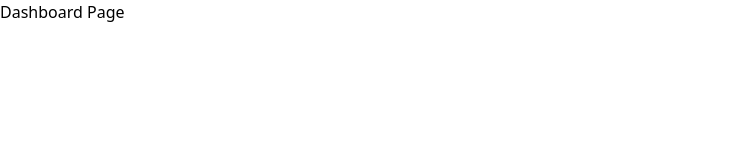
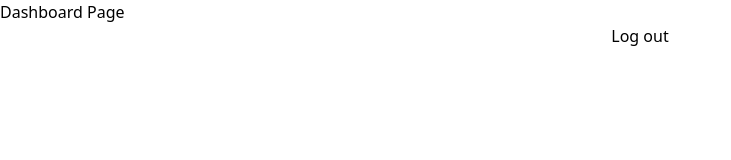
Before and after one commit to zaru-noodles/notelock, a Next.js app: page /dashboard in a window 1280 px wide. Shown: the top 160 px of the page, without its empty margins (0-731 px from the left). Built offline with nearby package versions, Linux system fonts and the light colour scheme.

Commit message:
Set-up route.ts for logout and logout button in dashboard for testing

```diff
--- a/app/(protected)/dashboard/page.tsx
+++ b/app/(protected)/dashboard/page.tsx
@@ -1,3 +1,10 @@
+import LogoutButton from "@/app/components/auth/LogoutButton";
+
 export default function Dashboard() {
-  return <div>Dashboard Page</div>;
+  return (
+    <>
+      <div>Dashboard Page</div>
+      <LogoutButton></LogoutButton>
+    </>
+  );
 }
--- a/app/(public)/layout.tsx
+++ b/app/(public)/layout.tsx
@@ -7,7 +7,7 @@ export default async function PublicLayout({
 }: Readonly<{
   children: React.ReactNode;
 }>) {
-  const supabase = await createClient(await cookies());
+  const supabase = createClient(await cookies());
   const { data } = await supabase.auth.getClaims();
 
   if (data?.claims) {
--- /dev/null
+++ b/app/api/auth/logout/route.ts
@@ -0,0 +1,13 @@
+import { createClient } from "@/utils/supabase/server";
+import { cookies } from "next/headers";
+
+export async function POST(request: Request) {
+  const supabase = createClient(await cookies());
+
+  const { error } = await supabase.auth.signOut();
+  if (error) {
+    return Response.json({ error: error.message }, { status: 500 });
+  }
+
+  return Response.json({ message: "Logged out" }, { status: 200 });
+}
--- /dev/null
+++ b/app/components/auth/LogoutButton.tsx
@@ -0,0 +1,29 @@
+"use client";
+import { useRouter } from "next/navigation";
+
+export default function LogoutButton() {
+  const router = useRouter();
+
+  const handleLogout = async () => {
+    try {
+      const response = await fetch("/api/auth/logout", { method: "POST" });
+      const data = await response.json();
+
+      if (!response.ok) {
+        console.error(data.error);
+        return;
+      }
+
+      console.log(data.message);
+      router.push("/login-page");
+      router.refresh();
+    } catch (err) {
+      console.error("Failed to Log out");
+    }
+  };
+  return (
+    <button onClick={handleLogout} className="hover:underline">
+      Log out
+    </button>
+  );
+}
```
